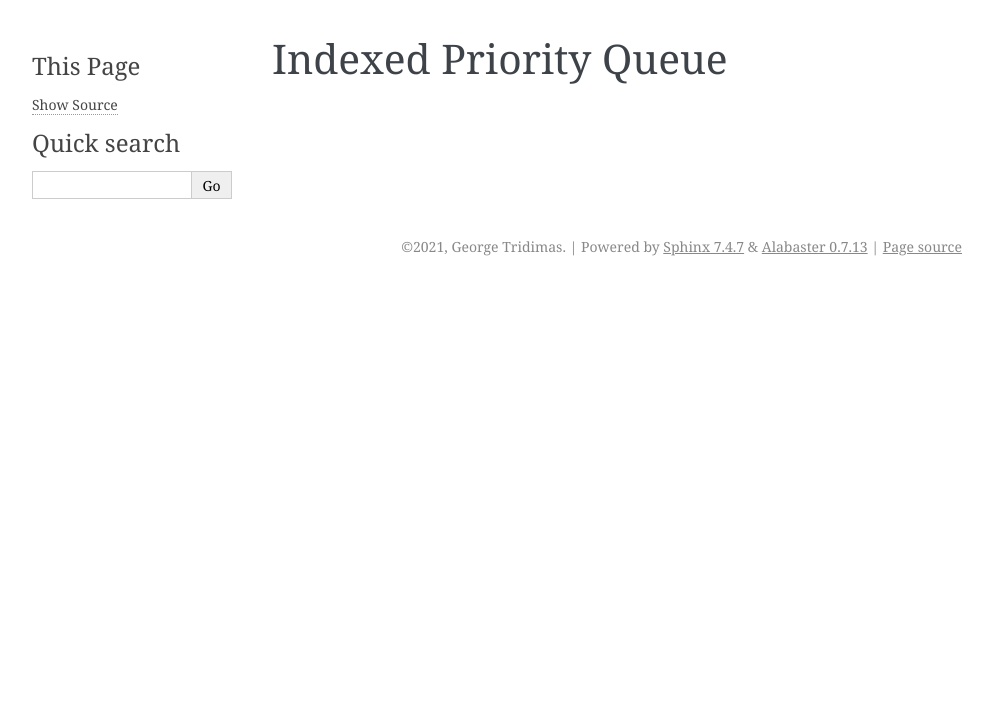
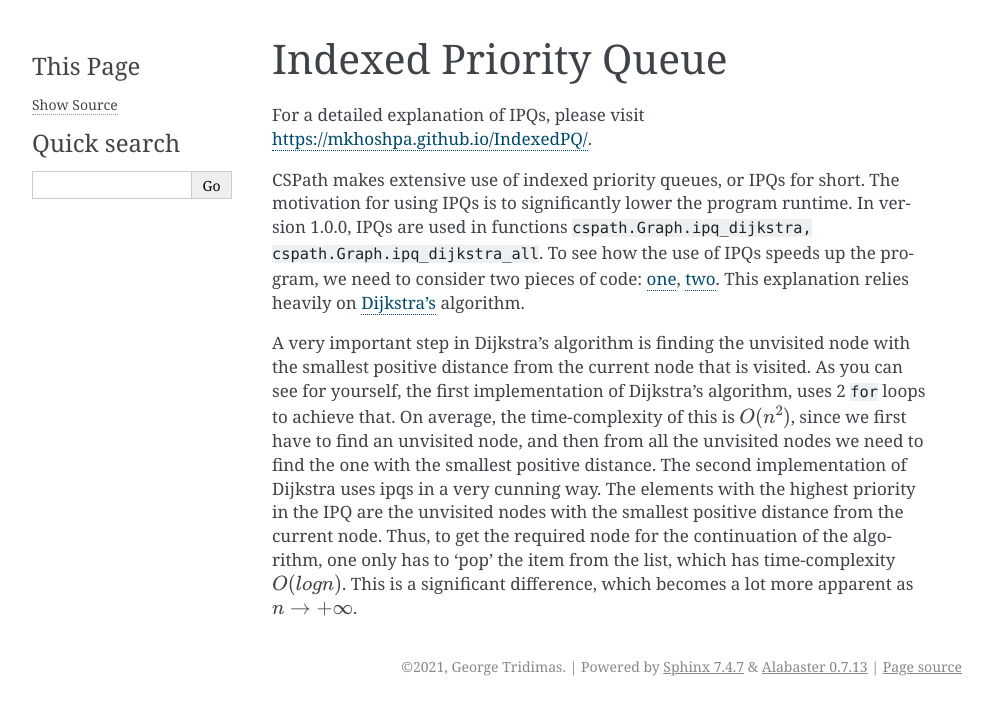
Before and after one commit to notgmt1337/CSPath, a Sphinx documentation site: the page built from docs/explanation/ipq.rst, in a window 1280 px wide. Shown: the top 715 px of the page, without its empty margins (148-1141 px from the left). Built offline with Sphinx 7.4.7, drawn with Linux system fonts in a browser that asks for light colours.

Commit message:
Update ipq.rst

```diff
--- a/docs/explanation/ipq.rst
+++ b/docs/explanation/ipq.rst
@@ -1,2 +1,13 @@
 Indexed Priority Queue
 ======================
+
+For a detailed explanation of IPQs, please visit https://mkhoshpa.github.io/IndexedPQ/.
+
+CSPath makes extensive use of indexed priority queues, or IPQs for short. The motivation for using IPQs is to significantly lower the program runtime. In version 1.0.0, IPQs are used in functions :code:`cspath.Graph.ipq_dijkstra, cspath.Graph.ipq_dijkstra_all`. To see how the use of IPQs speeds up the program, we need to consider two pieces of code: `one`_, `two`_. This explanation relies heavily on `Dijkstra's`_ algorithm.
+
+A very important step in Dijkstra's algorithm is finding the unvisited node with the smallest positive distance from the current node that is visited. As you can see for yourself, the first implementation of Dijkstra's algorithm, uses 2 :code:`for` loops to achieve that. On average, the time-complexity of this is :math:`O(n^2)`, since we first have to find an unvisited node, and then from all the unvisited nodes we need to find the one with the smallest positive distance. The second implementation of Dijkstra uses ipqs in a very cunning way. The elements with the highest priority in the IPQ are the unvisited nodes with the smallest positive distance from the current node. Thus, to get the required node for the continuation of the algorithm, one only has to 'pop' the item from the list, which has time-complexity :math:`O(logn)`. This is a significant difference, which becomes a lot more apparent as :math:`n \to + \infty`.
+
+
+.. _one: https://cspath.readthedocs.io/en/latest/_modules/cspath/Graph.html#Graph.dijkstra
+.. _two: https://cspath.readthedocs.io/en/latest/_modules/cspath/Graph.html#Graph.ipq_dijkstra
+.. _Dijkstra's: https://cspath.readthedocs.io/en/latest/explanation/dijkstra.html
```
